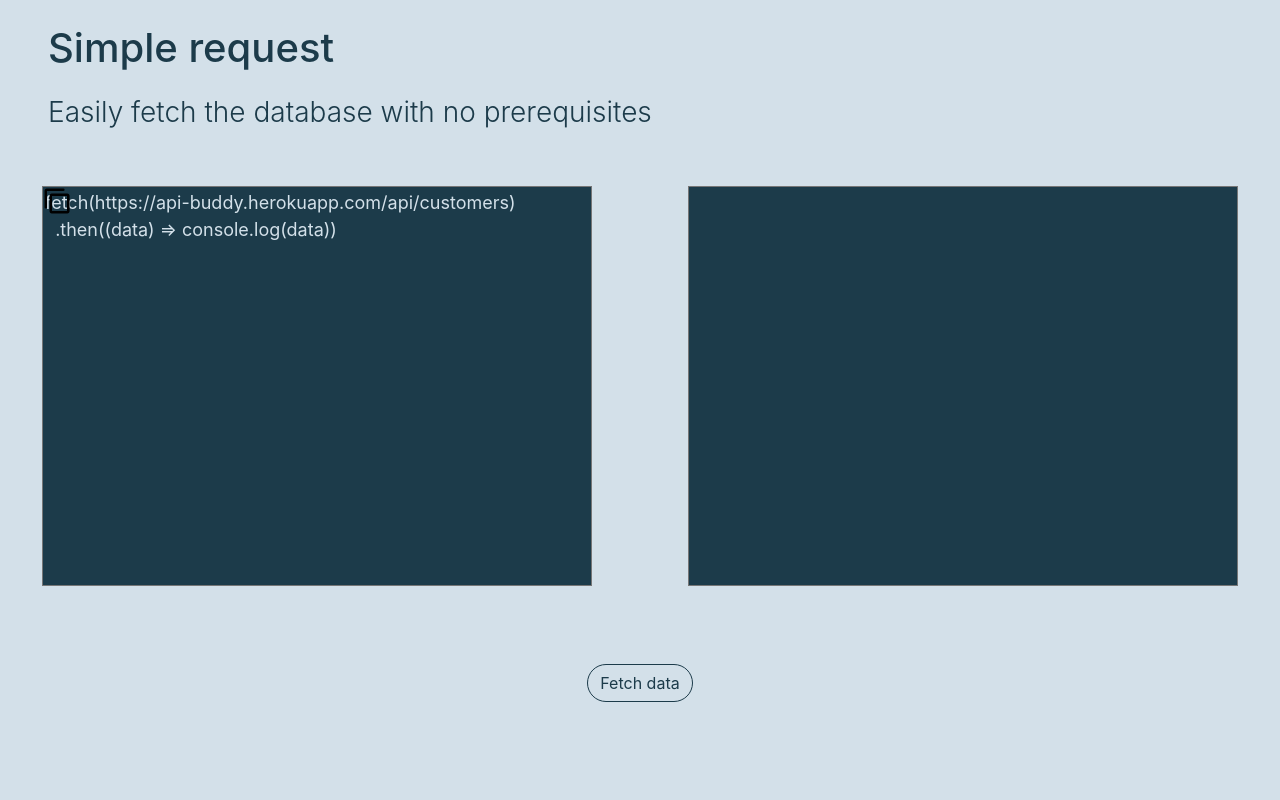
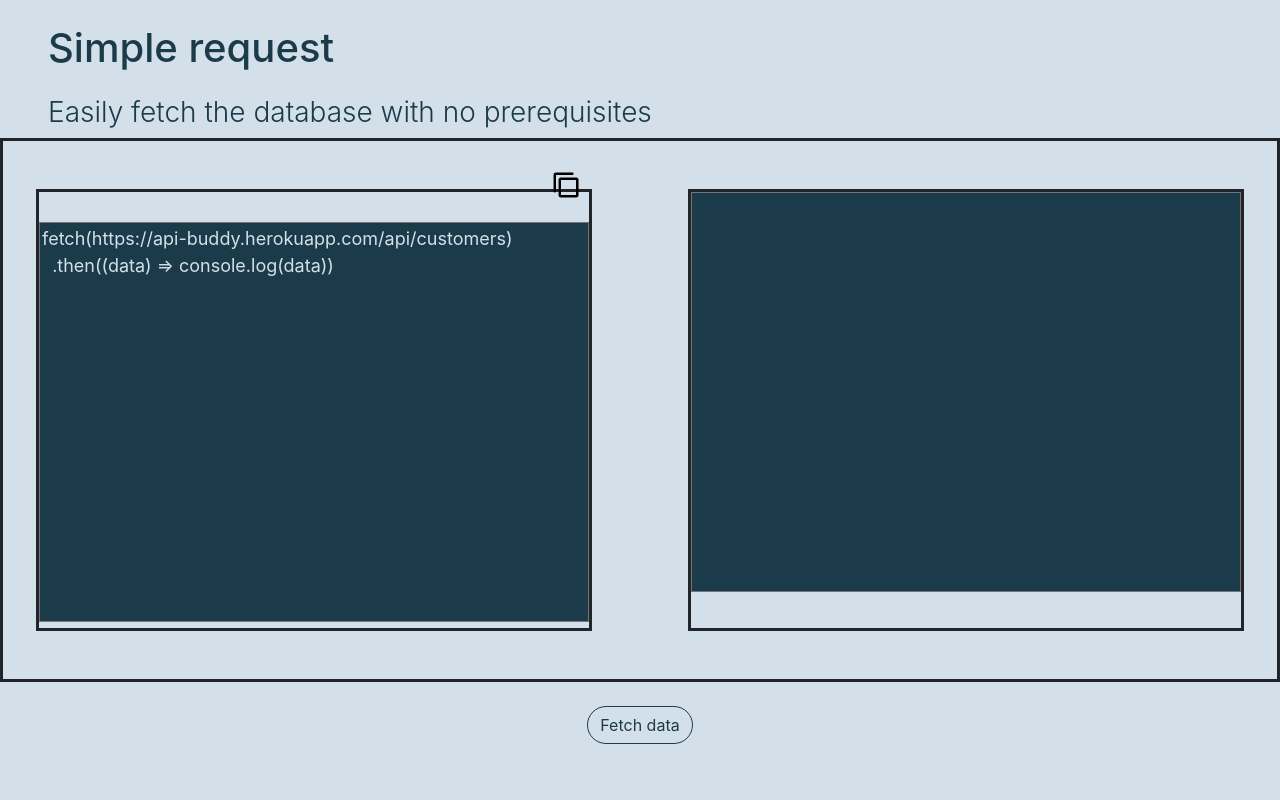
Before and after one commit to SidnevIgor/api-buddy-react, a React (Create React App) app: page / in a window 1280 px wide. Shown: the part 1520-2320 px from the top of the page. Built offline with nearby package versions, Linux system fonts and the light colour scheme; no server answers.

Commit message:
Update fetching.jsx

```diff
--- a/src/components/fetching.jsx
+++ b/src/components/fetching.jsx
@@ -18,13 +18,13 @@ export default class Fetching extends Component {
   };
   render() {
     return (
-      <div style = {{ fontFamily: "Inter", backgroundColor: this.props.backgroundClr, height: "100%", width: "100%", display: "inline-block"}}>
+      <div style = {{ fontFamily: "Inter", backgroundColor: this.props.backgroundClr, height: "103%", width: "100%", display: "inline-block"}}>
         <h1 style = {{color: this.props.headingClr}} className="pl-5 pb-3 pt-4">{this.props.heading}</h1>
         <h3 className="pl-5" style = {{fontWeight: "300", color: this.props.headingClr}}>{this.props.addHeading}</h3>
-        <div className="d-flex justify-content-center">
+        <div className="d-flex justify-content-center" style = {{ borderStyle: "solid" }}>
 
-        <div className = "m-5">
-        <img src = {require("./images/copy.png")} style = {{position: "absolute"}} width = "30px" height = "30px"></img>
+        <div className = "m-5" style = {{ borderStyle: "solid" }}>
+        <img src = { require("./images/copy.png")} style = {{position: "relative", bottom: "5%", left: "93%"}} width = "30px" height = "30px"></img>
         <textarea type='text' style={{ height: "400px", width: "550px", backgroundColor: this.props.headingClr, color: this.props.backgroundClr, resize: "none", fontSize: "18px" }}
             data-gramm_editor="false"
             value={this.state.query}
@@ -32,7 +32,7 @@ export default class Fetching extends Component {
           ></textarea>
         </div>
 
-        <div className="d-flex m-5">
+        <div className="d-flex m-5" style = {{ borderStyle: "solid" }}>
         <textarea type='text' style={{ height: "400px", width: "550px", backgroundColor: this.props.headingClr, color: this.props.backgroundClr, resize: "none", fontSize: "18px" }}
             data-gramm_editor="false"
             value={this.state.items}
```
